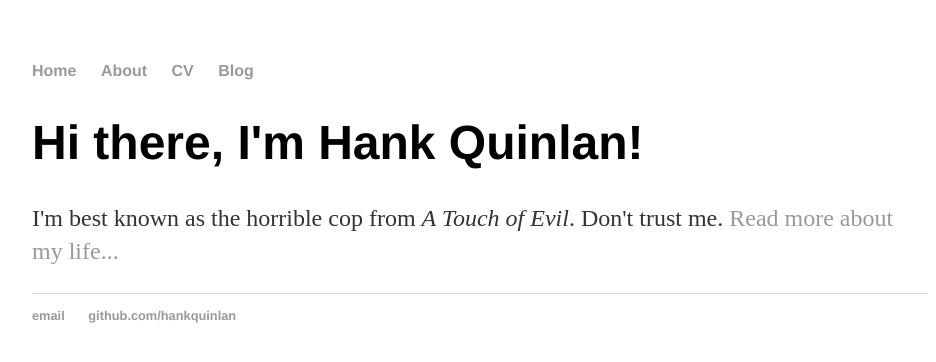
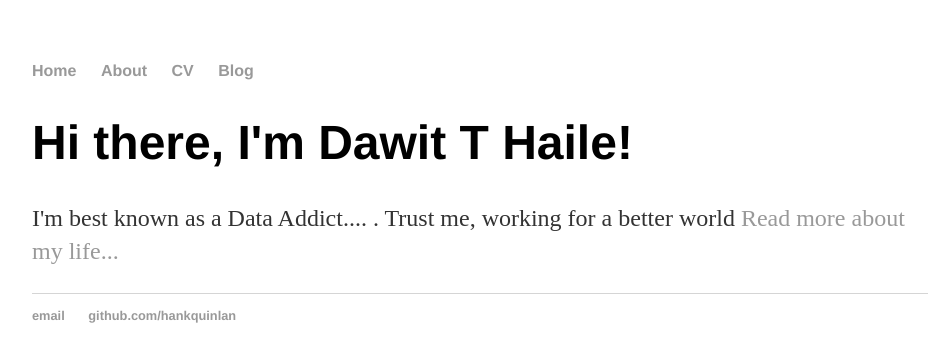
Before and after one commit to dateshaile/dateshaile.github.io, a Jekyll site: the page built from index.html, in a window 1280 px wide. Shown: the top 362 px of the page, without its empty margins (160-1096 px from the left). Built offline with Jekyll 4.4.1, drawn with Linux system fonts in a browser that asks for light colours.

```diff
--- a/_config.yml
+++ b/_config.yml
@@ -1,3 +1,3 @@
-name: Hank Quinlan, Horrible Cop
+name: Dawit T Haile, Data Lover
 markdown: kramdown
 permalink: /blog/:year/:month/:day/:title
--- a/index.html
+++ b/index.html
@@ -1,9 +1,9 @@
 ---
 layout: default
-title: Hank Quinlan, Horrible Cop
+title: Dawit T Haile, Data Lover
 ---
 
 		<div class="blurb">
-			<h1>Hi there, I'm Hank Quinlan!</h1>
-			<p>I'm best known as the horrible cop from <em>A Touch of Evil</em>. Don't trust me. <a href="/about">Read more about my life...</a></p>
+			<h1>Hi there, I'm Dawit T Haile!</h1>
+			<p>I'm best known as a Data Addict.... <em> </em>. Trust me, working for a better world <a href="/about">Read more about my life...</a></p>
 		</div>
```
Also changed, not shown: README.md.
